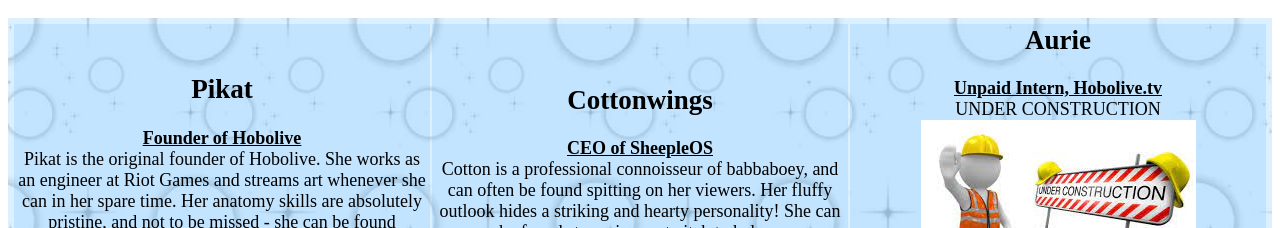
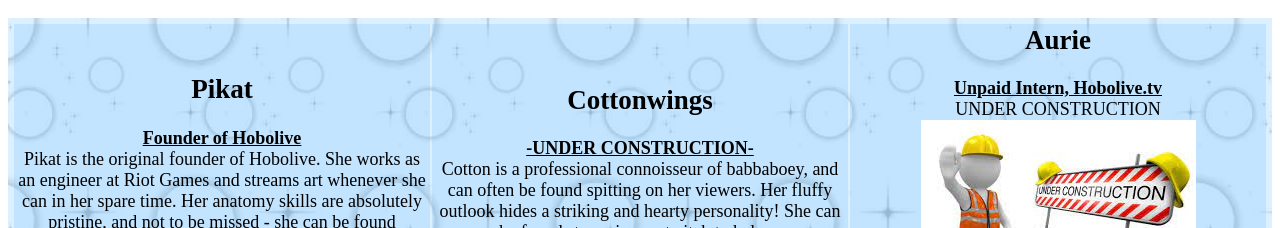
Before and after one commit to piroton/hobolive.tv, a plain HTML site: page index.html in a window 1280 px wide. Shown: the part 1060-1288 px from the top of the page. Drawn offline with Linux system fonts and the light colour scheme.

Commit message:
Update index.html

```diff
--- a/index.html
+++ b/index.html
@@ -59,7 +59,7 @@
                             </td>
                             <td class='tablecol'>
                                 <h2>Cottonwings</h2>
-                                <b><u>CEO of SheepleOS</u></b><br>
+                                <b><u>-UNDER CONSTRUCTION-</u></b><br>
                                 Cotton is a professional connoisseur of babbaboey, and can often be found spitting on her viewers. Her fluffy outlook hides a striking and hearty personality! She can be found streaming on twitch.tv below.<br>
                                 <a href="https://cotton.stream"><img src="img/twitch.svg" title="Twitch" class="icon"/></a>
                             </td>
```
